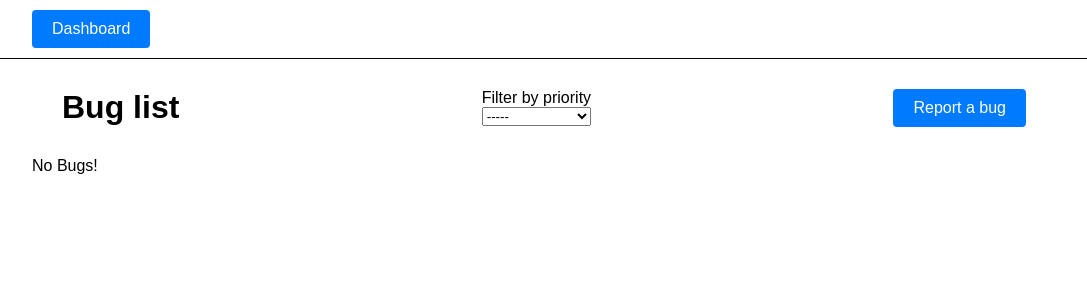
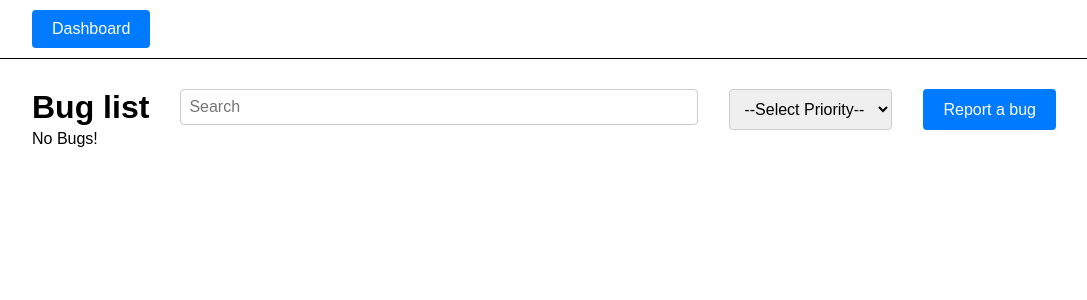
Before and after one commit to utsukta1/bug-Tracker, a React (Vite) app: page / in a window 1280 px wide. Shown: the top 300 px of the page, without its empty margins (96-1183 px from the left). Built offline with nearby package versions, Linux system fonts and the light colour scheme.

Commit message:
Update edit functionality

```diff
--- a/src/views/Bug/index.css
+++ b/src/views/Bug/index.css
@@ -1,5 +1,5 @@
 .btns {
     display: flex;
-    gap: 3rem;
+    gap: 1rem;
     opacity: 0.5;
 }
--- a/src/views/Bug/index.jsx
+++ b/src/views/Bug/index.jsx
@@ -14,7 +14,7 @@ function Bug(props) {
             <td>{bug.status}</td>
             <td>
                 <div className="btns">
-                    <Button onClick={() => deleteBug(bug.id)} title="Delete" />
+                    <Button onClick={() => { if (window.confirm("Delete the Item?")) deleteBug(bug.id) }} title="Delete" />
                     <Button onClick={() => editItem(bug.id)} title="Edit" />
                 </div>
             </td>
--- a/src/views/BugList/index.css
+++ b/src/views/BugList/index.css
@@ -62,9 +62,13 @@
             }
 
             .btn {
+                width: 100%;
+
                 display: flex;
                 justify-content: space-between;
-                margin: 30px;
+                margin-top: 30px;
+
+
 
             }
         }
--- a/src/views/BugList/index.jsx
+++ b/src/views/BugList/index.jsx
@@ -5,6 +5,7 @@ import Button from "../button";
 import "./index.css";
 import Bug from "../Bug";
 import Filter from "../Filter";
+import Search from "../Search";
 
 function BugList() {
     const [bugData, setBugData] = useState(() => {
@@ -36,7 +37,7 @@ function BugList() {
         setShowModal(false);
     };
 
-    console.log('aa', bugData);
+    // console.log('aa', bugData);
 
     // const deleteBug = (index) => {
     //     const updatedBugs = [...bugData];
@@ -53,7 +54,7 @@ function BugList() {
 
 
     const editItem = (id) => {
-        console.log('id', id);
+        // console.log('id', id);
         setEditIndex(id);
         toggleModal();
     };
@@ -85,7 +86,7 @@ function BugList() {
     }, [filter, bugData])
 
     const bugToEdit = useMemo(() => {
-        return bugData.find((bug) => bug.id = editIndex)
+        return bugData.find((bug) => bug.id === editIndex)
     }, [bugData, editIndex]);
 
     return (
@@ -96,6 +97,7 @@ function BugList() {
                     <div className="container">
                         <div className="btn">
                             <div><h1>Bug list</h1></div>
+                            <Search />
                             <Filter onChange={handleChangeFilter} />
                             <Button onClick={toggleModal} title="Report a bug" />
                             {showModal && (
--- a/src/views/Filter/index.css
+++ b/src/views/Filter/index.css
@@ -1,4 +1,17 @@
 .filter-options {
     display: flex;
     flex-direction: column;
+
 }
+
+.filter-options select {
+    padding: 10px;
+    border: 1px solid #ccc;
+    border-radius: 4px;
+    font-size: 16px;
+}
+
+.filter-options option {
+    background-color: white;
+    color: black;
+}
--- a/src/views/Filter/index.jsx
+++ b/src/views/Filter/index.jsx
@@ -9,9 +9,9 @@ function Filter(props) {
 
     return (
         <>
-            <div className="filter-options"> Filter by priority
+            <div className="filter-options">
                 <select name="filter" value={filter} onChange={onChange}>
-                    <option value="">-----</option>
+                    <option value="">--Select Priority--</option>
                     <option value="low">Low</option>
                     <option value="medium">Medium</option>
                     <option value="high">High</option>
--- /dev/null
+++ b/src/views/Search/index.css
@@ -0,0 +1,7 @@
+.search-class {
+    padding: 8px;
+    border: 1px solid #ccc;
+    border-radius: 4px;
+    font-size: 16px;
+    width: 500px;
+}
--- /dev/null
+++ b/src/views/Search/index.jsx
@@ -0,0 +1,22 @@
+import React from "react";
+import "./index.css"
+
+function Search() {
+    return (
+        <>
+
+            <div>
+                <input className="search-class" type="text" placeholder="Search" />
+
+            </div>
+
+
+
+
+
+
+        </>
+    )
+}
+
+export default Search;
```
